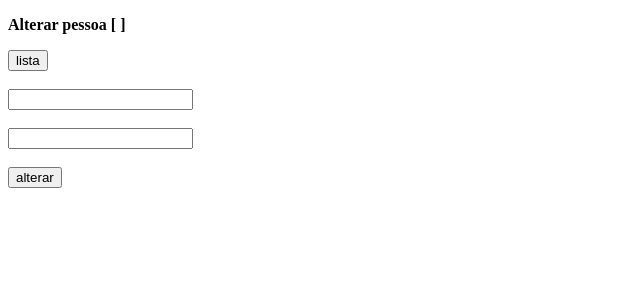
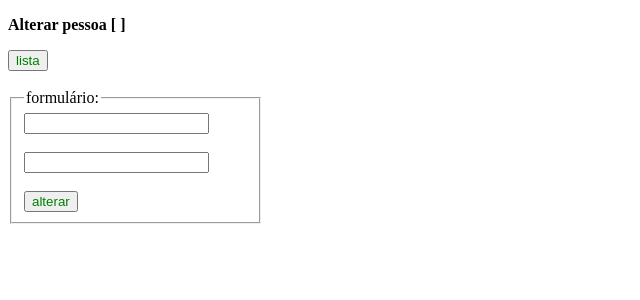
Before and after one commit to MiguelCastro9/CRUD-REST-API-with-Angular, an Angular app in the folder api-web/: page /edit in a window 1280 px wide. Shown: the top 300 px of the page, without its empty margins (0-640 px from the left). Built offline with nearby package versions, Linux system fonts and the light colour scheme; no server answers.

Commit message:
ajustes finais

```diff
--- a/api-web/src/app/pessoa-component/add/add.component.html
+++ b/api-web/src/app/pessoa-component/add/add.component.html
@@ -2,7 +2,7 @@
 <button style="color: green;" (click)="listar()">lista</button>
 <br><br>
 <fieldset style="margin-right: 80%;">
-  <legend>formulário de preenchimento:</legend>
+  <legend>formulário:</legend>
   <form>
     <label for="nome">
       <input type="text" name="nome" [(ngModel)]="pessoa.nome" id="nome" placeholder="nome...">
--- a/api-web/src/app/pessoa-component/edit/edit.component.html
+++ b/api-web/src/app/pessoa-component/edit/edit.component.html
@@ -1,6 +1,8 @@
 <strong><p>Alterar pessoa [ {{pessoa.id}} ]</p></strong>
-<button (click)="listar()">lista</button>
+<button style="color: green;" (click)="listar()">lista</button>
 <br><br>
+<fieldset style="margin-right: 80%;">
+  <legend>formulário:</legend>
   <form>
     <label for="nome">
       <input type="text" name="nome" [(ngModel)]="pessoa.nome" id="nome">
@@ -10,5 +12,6 @@
       <input type="text" name="email" [(ngModel)]="pessoa.email" id="email">
     </label>
     <br><br>
-  <button (click)="alterar(pessoa)">alterar</button>
+    <button style="color: green;" (click)="alterar(pessoa)">alterar</button>
   </form>
+</fieldset>
--- a/api-web/src/app/pessoa-component/edit/edit.component.ts
+++ b/api-web/src/app/pessoa-component/edit/edit.component.ts
@@ -33,6 +33,7 @@ export class EditComponent implements OnInit {
     this.pessoaService.alteraPessoa(pessoa)
     .subscribe(dados => {
       this.pessoa = dados;
+      alert('alterado com sucesso!');
       this.router.navigate(['list']);
     });
   }
--- a/api-web/src/app/pessoa-component/list/list.component.html
+++ b/api-web/src/app/pessoa-component/list/list.component.html
@@ -1,5 +1,5 @@
 <strong><p>Listagem de pessoas</p></strong>
-<input [(ngModel)]="searchText" matInput placeholder="Ex.: nome ou e-mail">
+<input [(ngModel)]="searchText" matInput placeholder="buscar...">
 <br><br>
 <button mat-raised-button style="color: green;" (click)="inserir()">novo</button>
 <br><br>
--- a/api-web/src/app/pessoa-component/list/list.component.ts
+++ b/api-web/src/app/pessoa-component/list/list.component.ts
@@ -37,6 +37,7 @@ export class ListComponent implements OnInit {
     this.pessoaService.deletaPessoa(pessoa)
     .subscribe(dados => {
       this.pessoa = this.pessoa.filter(p => pessoa);
+      alert('deletado com sucesso!');
       window.location.reload();
     })
   }
--- a/api-web/src/app/pessoa-component/pag404/pag404.component.html
+++ b/api-web/src/app/pessoa-component/pag404/pag404.component.html
@@ -1,2 +1,2 @@
 <p style="color: red;">página não encontrada</p>
-<button (click)="listar()">voltar para lista</button>
+<button style="color: green;" (click)="listar()">voltar para lista</button>
--- a/api-web/src/app/search.pipe.ts
+++ b/api-web/src/app/search.pipe.ts
@@ -16,7 +16,6 @@ export class SearchPipe implements PipeTransform {
     }
 
     args = args.toLocaleLowerCase();
-    debugger;
     return value.filter(function(item: any) {
       return JSON.stringify(item)
       .toLowerCase()
```
Lines whose indentation alone changed are shown as unchanged.
